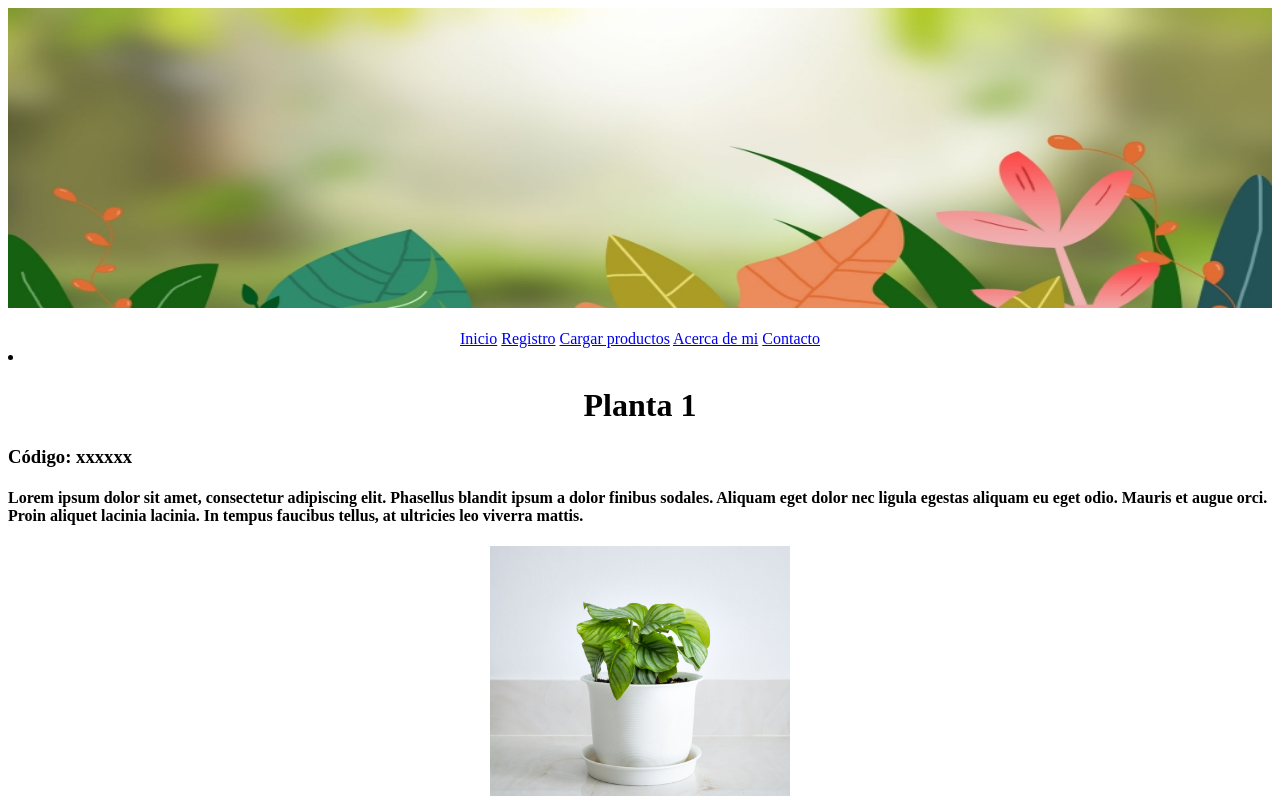
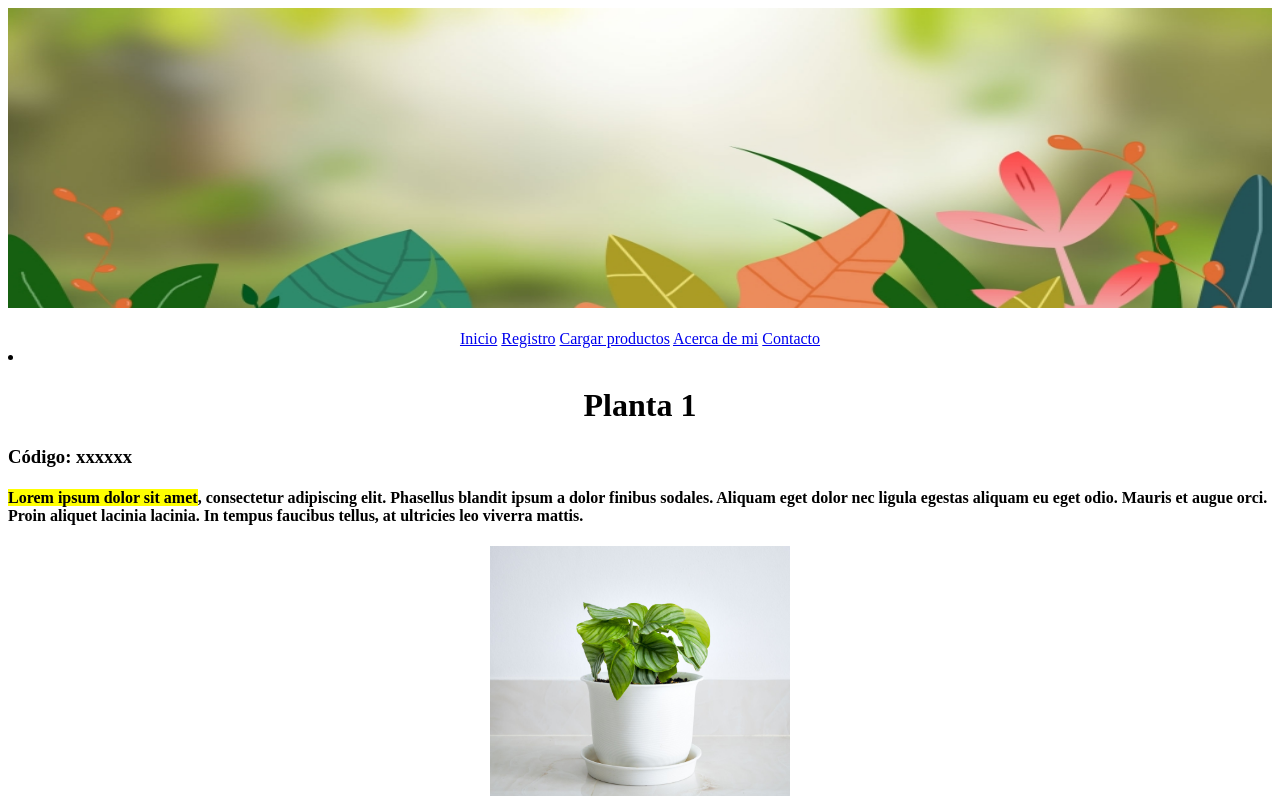
Before and after one commit to maxiducoli/tp1_html_ba_school, a plain HTML site: page products.html in a window 1280 px wide. Shown: the top 800 px of the page. Drawn offline with Linux system fonts and the light colour scheme.

Commit message:
ULTIMO TEST

```diff
--- a/products.html
+++ b/products.html
@@ -26,7 +26,7 @@
             <li>
                <h1  style="text-align:center" > Planta 1</h1>
                <h3  style="text-align:left">Código: xxxxxx</h3>
-               <h4  style="text-align:left"><mark></mark>Lorem ipsum dolor sit amet</mark>, consectetur adipiscing elit. Phasellus blandit ipsum a dolor finibus sodales. Aliquam eget dolor nec ligula egestas aliquam eu eget odio. Mauris et augue orci. Proin aliquet lacinia lacinia. In tempus faucibus tellus, at ultricies leo viverra mattis.</h4>
+               <h4  style="text-align:left"><mark>Lorem ipsum dolor sit amet</mark>, consectetur adipiscing elit. Phasellus blandit ipsum a dolor finibus sodales. Aliquam eget dolor nec ligula egestas aliquam eu eget odio. Mauris et augue orci. Proin aliquet lacinia lacinia. In tempus faucibus tellus, at ultricies leo viverra mattis.</h4>
                <div align="center" ><img src="/imgs/products/prod_00.jpg" height="250" alt="Planta 1" ></div>
                <h5 width="60" height=""style="text-align:center">Lorem ipsum dolor sit amet, consectetur adipiscing elit. Phasellus blandit ipsum a dolor finibus sodales. Aliquam eget dolor nec ligula egestas aliquam eu eget odio. Mauris et augue orci. Proin aliquet lacinia lacinia. In tempus faucibus tellus, at ultricies leo viverra mattis. Ut tincidunt, erat ut pharetra rutrum, augue augue pulvinar tortor, nec ultricies ipsum nunc vitae massa. Nunc rhoncus elit et dignissim facilisis. Duis vulputate ligula vel ultricies tristique. Sed eget sollicitudin orci, ac mattis nisi. Pellentesque aliquet ullamcorper ligula, ac consectetur velit. Aenean nec purus sollicitudin lacus hendrerit convallis ut at nibh.</h5>
             </li>
```
Also changed, not shown: 1 other file.
